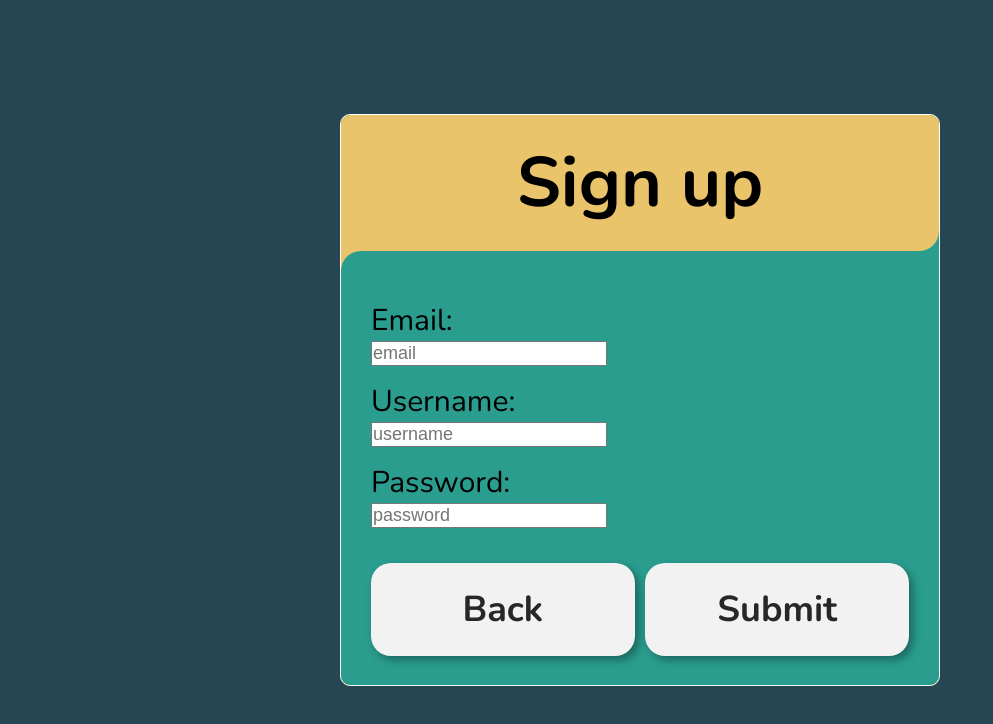
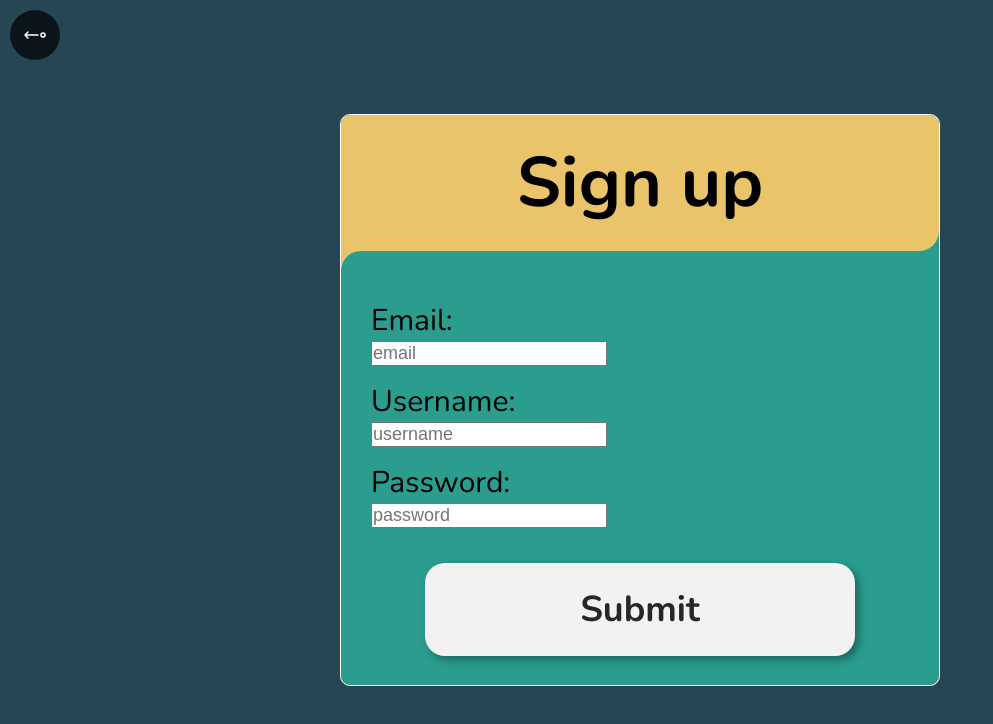
Before and after one commit to dridritwo/auxent-adrien-groupomania-front, a Vue app: page /signup in a window 1280 px wide. Shown: the top 724 px of the page, without its empty margins (0-993 px from the left). Built offline with nearby package versions, Linux system fonts and the light colour scheme.

Commit message:
added arrow back and fixed style

```diff
--- /dev/null
+++ b/src/assets/ArrowLeft.vue
@@ -0,0 +1,30 @@
+
+<template>
+<div class="back-arrow">
+
+  <svg width="24" height="24" stroke-width="1.5" viewBox="0 0 24 24" fill="none" xmlns="http://www.w3.org/2000/svg">
+<path d="M20 14C18.8954 14 18 13.1046 18 12C18 10.8954 18.8954 10 20 10C21.1046 10 22 10.8954 22 12C22 13.1046 21.1046 14 20 14Z" stroke="currentColor" stroke-linecap="round" stroke-linejoin="round"/>
+<path d="M15 12H2M2 12L5 9M2 12L5 15" stroke="currentColor" stroke-linecap="round" stroke-linejoin="round"/>
+</svg>
+</div>
+
+</template>
+
+<style lang="scss" scoped>
+.back-arrow {
+  background-color: rgba(0, 0, 0, 0.712);
+  display: flex;
+  justify-content: center;
+  align-items: center;
+  padding: 5px;
+  border-radius: 50%;
+  width: 50px;
+  height: 50px;
+  cursor: pointer;
+  color: white;
+}
+.shadow {
+  filter: drop-shadow(3px 5px 2px rgb(0 0 0 / 0.4));
+  background-color: rgba(0, 0, 0, 0.459);
+}
+</style>
--- a/src/components/HeaderComponent.vue
+++ b/src/components/HeaderComponent.vue
@@ -19,7 +19,7 @@ onMounted(() => {
 
 <template>
 <header>
-  <img class="profile-image" @click="go(`/profil`)" :src="`${store.state.user.avatar_url}`" alt="avatar" >
+  <img class="profile-image link" @click="go(`/profil`)" :src="`${store.state.user.avatar_url}`" alt="avatar" >
 
 </header>
 </template>
--- a/src/styles/_global-styles.scss
+++ b/src/styles/_global-styles.scss
@@ -7,3 +7,17 @@
     border-radius: 50%;
     height: 50px;
   }
+
+  .top-left {
+    position: absolute;
+    top: 10px;
+    left: 10px;
+  }
+
+  button {
+    cursor: pointer;
+  }
+
+  .link {
+    cursor: pointer;
+  }
--- a/src/views/Login.vue
+++ b/src/views/Login.vue
@@ -5,10 +5,10 @@ import { useStore } from "vuex";
 import { computed } from "vue";
 import { logUser } from "../services/UserService";
 import { useRouter, useRoute } from "vue-router";
+import ArrowLeft from "../assets/ArrowLeft.vue";
 const route = useRoute();
 const router = useRouter();
 const store = useStore();
-
 
 const formData = ref({
   email: "",
@@ -26,6 +26,7 @@ function goBack() {
 
 <template>
   <div id="home">
+    <ArrowLeft class="top-left" @click="goBack" />
     <div class="home-container">
       <div class="header-back">
         <div class="header">
@@ -52,10 +53,8 @@ function goBack() {
               placeholder="password"
             />
           </div>
-          <div class="buttons-div">
-            <button class="button" @click="goBack">Back</button>
-            <button class="button">Submit</button>
-          </div>
+
+          <button class="button">Submit</button>
         </form>
       </div>
     </div>
@@ -120,12 +119,6 @@ function goBack() {
           text-align: start;
           width: 100%;
         }
-        .buttons-div {
-          display: flex;
-          gap: 2%;
-          width: 100%;
-          flex-basis: 1 2;
-        }
       }
     }
   }
--- a/src/views/Profil.vue
+++ b/src/views/Profil.vue
@@ -5,6 +5,7 @@ import { useRouter, useRoute } from "vue-router";
 
 import ButtonLogOut from '@/components/buttons/ButtonLogOut.vue';
 import ButtonDeleteUser from '@/components/buttons/ButtonDeleteUser.vue';
+import ArrowLeft from '../assets/ArrowLeft.vue';
 const route = useRoute();
 const router = useRouter();
 
@@ -19,8 +20,8 @@ function goBack() {
 </script>
 
 <template>
-  <div v-if="store.state.user" id="home">
-    <button @click="goBack">Back</button>
+  <div v-if="store.state.user" id="profil">
+    <ArrowLeft class="top-left" @click="goBack" />
     <img class="profile-image" :src="`${store.state.user.avatar_url}`" alt="avatar" >
 
       <div>name : {{ store.state.user.username }}</div>
@@ -32,7 +33,7 @@ function goBack() {
 </template>
 
 <style lang="scss" scoped>
-#home {
+#profil {
   background-color: $primary;
   width: 100vw;
   height: 100vh;
@@ -41,11 +42,8 @@ function goBack() {
   justify-content: center;
   align-items: center;
   color: white;
-  .home-container {
-    max-width: $max-width-desk;
-  }
+
 }
-.shadow {
-  filter: drop-shadow(3px 5px 2px rgb(0 0 0 / 0.4));
-}
+
+
 </style>
--- a/src/views/Signup.vue
+++ b/src/views/Signup.vue
@@ -1,9 +1,10 @@
-<script setup >
+<script setup>
 import { ref } from "vue";
 import { useStore } from "vuex";
 import { computed } from "vue";
 import { signUpUser } from "../services/UserService";
 import { useRouter, useRoute } from "vue-router";
+import ArrowLeft from "../assets/ArrowLeft.vue";
 const route = useRoute();
 const router = useRouter();
 const store = useStore();
@@ -29,6 +30,7 @@ function goBack() {
 
 <template>
   <div id="home">
+    <ArrowLeft class="top-left" @click="goBack" />
     <div class="home-container">
       <div class="header-back">
         <div class="header">
@@ -38,7 +40,6 @@ function goBack() {
       <div class="form-back">
         <form id="login-form" @submit.prevent="submit">
           <div class="inputs">
-
             <label for="email">Email:</label>
             <input
               class="input"
@@ -64,11 +65,7 @@ function goBack() {
               placeholder="password"
             />
           </div>
-        <div class="buttons-div">
-
-          <button class="button" @click="goBack">Back</button>
           <button class="button">Submit</button>
-        </div>
         </form>
       </div>
     </div>
@@ -79,10 +76,11 @@ function goBack() {
 #home {
   background-color: $primary;
   width: 100vw;
-  height: 100vh;
+  min-height: 100vh;
   display: flex;
   justify-content: center;
   align-items: center;
+  padding: 5px;
   .home-container {
     max-width: $max-width-desk;
     background-color: $secondary;
@@ -133,12 +131,6 @@ function goBack() {
           text-align: start;
           width: 100%;
         }
-        .buttons-div {
-          display: flex;
-          gap: 2%;
-          width: 100%;
-          flex-basis: 1 2;
-        }
       }
     }
   }
```
Lines whose indentation alone changed are shown as unchanged.
